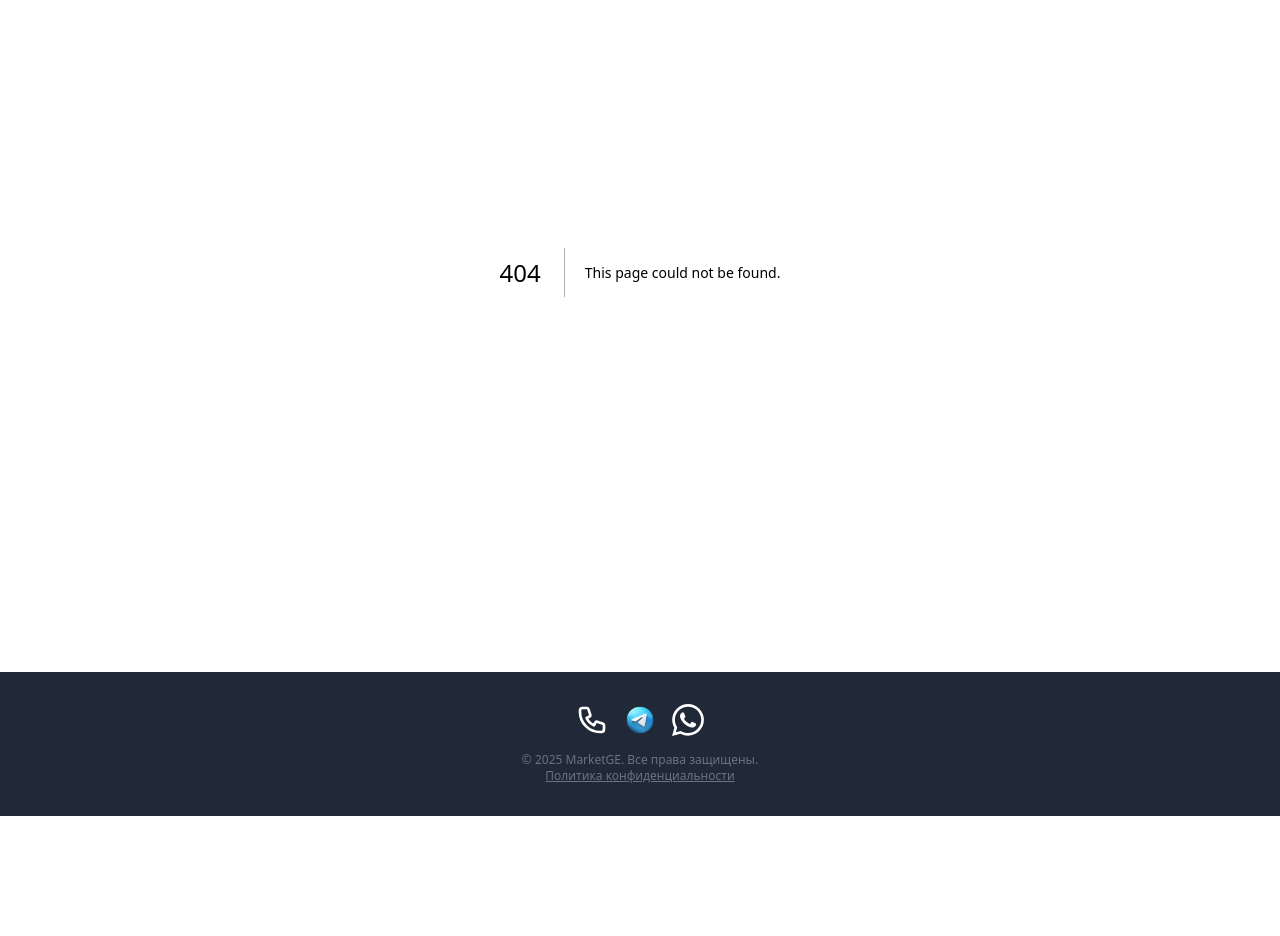
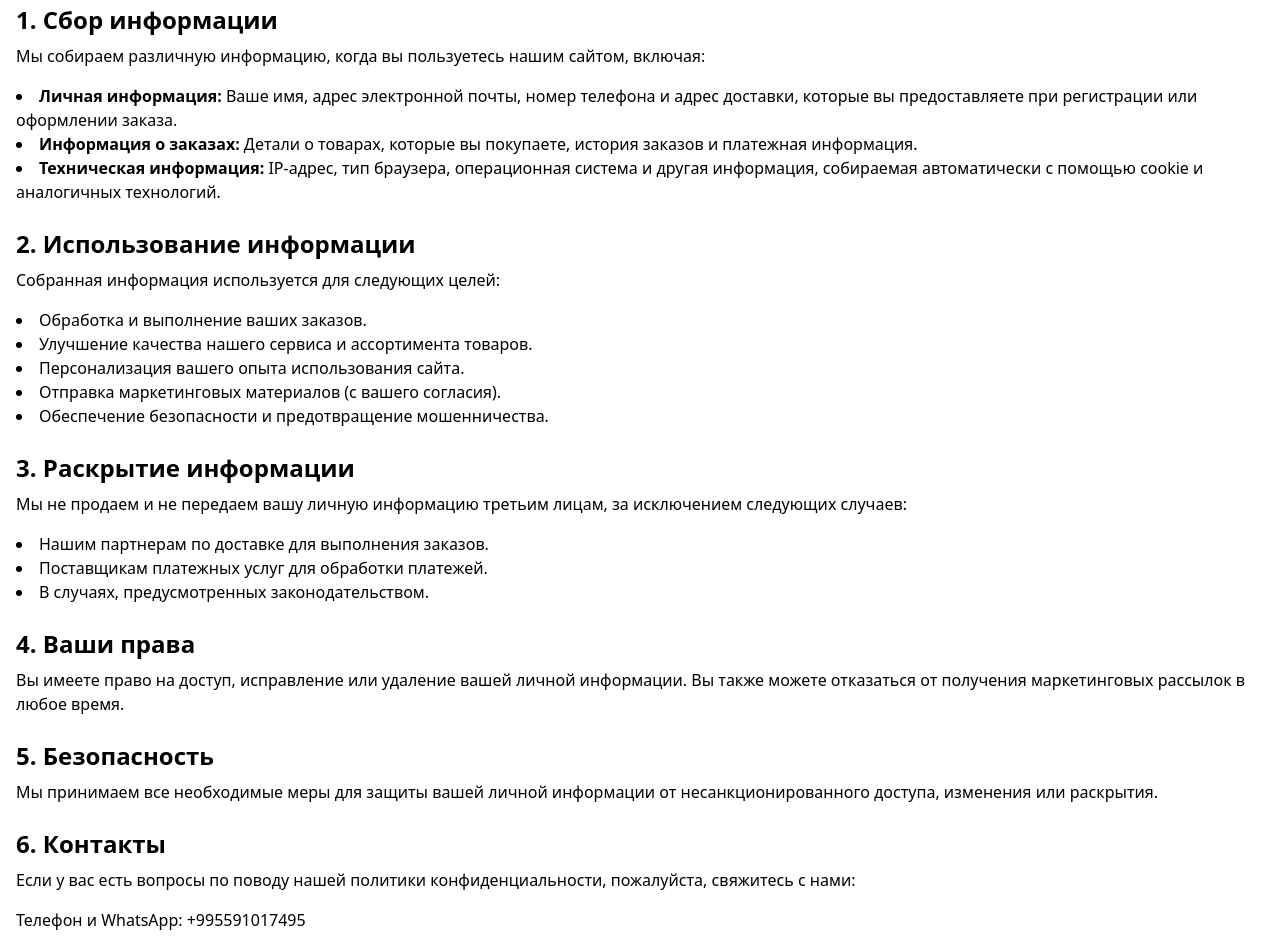
Before and after one commit to kamrikalive/bazariara, a Next.js app: page /privacy-policy in a window 1280 px wide. Before the commit this address had no page. Shown: the part 200-1136 px from the top of the page. Before the commit the page ends 1016 px from the top, so only its background shows below. Built offline with nearby package versions, Linux system fonts and the light colour scheme.

Commit message:
Наличе +скрол

```diff
--- a/app/page.tsx
+++ b/app/page.tsx
@@ -3,18 +3,17 @@
 import { useState, useEffect } from 'react';
 import Link from 'next/link';
 import { useCart } from '@/contexts/CartContext';
-import { ShoppingCartIcon } from '@heroicons/react/24/solid';
+import { ShoppingCartIcon, ChevronLeftIcon, ChevronRightIcon } from '@heroicons/react/24/solid';
 import { calculateDisplayPrice } from '@/lib/priceLogic';
-import { database } from '@/lib/firebaseClient'; // Import client-side Firebase
+import { database } from '@/lib/firebaseClient';
 import { ref, get } from 'firebase/database';
 
-
-// Define the Product type for strong typing
 type Product = {
-  id: number; // Changed to number to match data
+  id: number;
   title: string;
   category: string;
   price: number;
+  in_stock: boolean;
   description?: string;
   image_url?: string;
 };
@@ -33,21 +32,6 @@ async function fetchProductsFromFirebase(): Promise<Product[]> {
 
   return [...gardenProducts, ...hikingProducts];
 }
-
-// Define a mapping for categories
-const categoryMap: { [key: string]: string } = {
-    'hiking': 'Товары для отдыха',
-    'garden': 'Сад',
-};
-
-// Create a reverse mapping
-const reverseCategoryMap: { [key: string]: string } = Object.fromEntries(
-  Object.entries(categoryMap).map(([key, value]) => [value, key])
-);
-
-
-// Define the categories to be displayed
-const displayCategories = ['Товары для отдыха', 'Сад'];
 
 const ITEMS_PER_PAGE = 20;
 
@@ -72,12 +56,11 @@ export default function HomePage() {
         setAllProducts(products);
         setFilteredProducts(products);
 
-        // Get unique categories from the processed products
         const uniqueCategories = Array.from(new Set(products.map((p) => p.category)));
         setCategories(['Все', ...uniqueCategories]);
 
       } catch (err: any) {
-        setError(err.message); // Set the error message to be displayed
+        setError(err.message);
         console.error(err);
       } finally {
         setLoading(false);
@@ -101,8 +84,17 @@ export default function HomePage() {
     }
 
     setFilteredProducts(products);
-    setCurrentPage(1); // Reset to first page on category or search change
+    setCurrentPage(1);
   }, [selectedCategory, allProducts, searchQuery]);
+
+  const handlePageChange = (page: number) => {
+    if (page < 1 || page > totalPages) return;
+    setCurrentPage(page);
+    window.scrollTo({
+      top: 0,
+      behavior: 'smooth',
+    });
+  };
 
   if (loading) {
     return <div className="flex items-center justify-center min-h-[60vh] text-white">Загрузка товаров...</div>;
@@ -172,12 +164,15 @@ export default function HomePage() {
                       <div className="p-5">
                           <h2 className="text-xl font-bold mb-2 truncate group-hover:text-lime-400 transition-colors duration-300">{product.title}</h2>
                           <p className="text-gray-400 text-sm mb-3">{product.category}</p>
+                           <div className="flex justify-between items-center">
                               <p className="text-2xl font-semibold text-lime-500">₾{calculateDisplayPrice(product.price)}</p>
+                              {product.in_stock && <span className="text-sm font-semibold text-green-400 bg-green-900/50 rounded-full px-3 py-1">В наличии</span>}
+                          </div>
                       </div>
                   </Link>
                   <div className="p-5 pt-0 mt-auto">
                       <button
-                          onClick={() => addToCart(product)} // Add product to cart
+                          onClick={() => addToCart(product)}
                           className="w-full flex items-center justify-center px-4 py-3 font-bold rounded-lg bg-lime-500 text-gray-900 hover:bg-lime-400 transition-all duration-300 transform hover:scale-105 shadow-lg shadow-lime-500/30 hover:shadow-xl hover:shadow-lime-400/40"
                       >
                           <ShoppingCartIcon className="h-5 w-5 mr-2"/>
@@ -189,23 +184,27 @@ export default function HomePage() {
           })}
         </div>
 
+        {totalPages > 1 && (
             <div className="mt-16 flex justify-center items-center gap-4">
                 <button
-                onClick={() => setCurrentPage(p => Math.max(p - 1, 1))}
+                    onClick={() => handlePageChange(currentPage - 1)}
                     disabled={currentPage === 1}
-                className="px-4 py-2 font-semibold rounded-lg bg-gray-800 disabled:opacity-40 disabled:cursor-not-allowed hover:bg-gray-700 transition-colors duration-300"
+                    className="p-3 rounded-full bg-lime-500 text-gray-900 font-bold hover:bg-lime-400 transition-all duration-300 transform hover:scale-105 shadow-lg shadow-lime-500/30 disabled:bg-gray-700 disabled:opacity-50 disabled:cursor-not-allowed disabled:scale-100 disabled:shadow-none"
                 >
-                Назад
+                    <ChevronLeftIcon className="h-6 w-6" />
                 </button>
-            <span className="text-lg font-medium text-gray-300">Страница {currentPage} из {totalPages}</span>
+
+                <span className="text-lg font-semibold text-white bg-gray-800/80 rounded-full px-5 py-2 shadow-inner">Страница {currentPage} из {totalPages}</span>
+
                 <button
-                onClick={() => setCurrentPage(p => Math.min(p + 1, totalPages))}
+                    onClick={() => handlePageChange(currentPage + 1)}
                     disabled={currentPage === totalPages}
-                className="px-4 py-2 font-semibold rounded-lg bg-gray-800 disabled:opacity-40 disabled:cursor-not-allowed hover:bg-gray-700 transition-colors duration-300"
+                    className="p-3 rounded-full bg-lime-500 text-gray-900 font-bold hover:bg-lime-400 transition-all duration-300 transform hover:scale-105 shadow-lg shadow-lime-500/30 disabled:bg-gray-700 disabled:opacity-50 disabled:cursor-not-allowed disabled:scale-100 disabled:shadow-none"
                 >
-                Вперед
+                    <ChevronRightIcon className="h-6 w-6" />
                 </button>
             </div>
+        )}
 
       </main>
     </div>
--- /dev/null
+++ b/app/privacy-policy/page.tsx
@@ -0,0 +1,61 @@
+import React from 'react';
+
+const PrivacyPolicyPage = () => {
+  return (
+    <div className="container mx-auto px-4 py-8">
+      <h1 className="text-3xl font-bold mb-4">Политика конфиденциальности MarketGE</h1>
+      <p className="mb-4">Дата последнего обновления: 24 мая 2024 г.</p>
+
+      <h2 className="text-2xl font-bold mt-6 mb-2">1. Сбор информации</h2>
+      <p className="mb-4">
+        Мы собираем различную информацию, когда вы пользуетесь нашим сайтом, включая:
+      </p>
+      <ul className="list-disc list-inside mb-4">
+        <li><strong>Личная информация:</strong> Ваше имя, адрес электронной почты, номер телефона и адрес доставки, которые вы предоставляете при регистрации или оформлении заказа.</li>
+        <li><strong>Информация о заказах:</strong> Детали о товарах, которые вы покупаете, история заказов и платежная информация.</li>
+        <li><strong>Техническая информация:</strong> IP-адрес, тип браузера, операционная система и другая информация, собираемая автоматически с помощью cookie и аналогичных технологий.</li>
+      </ul>
+
+      <h2 className="text-2xl font-bold mt-6 mb-2">2. Использование информации</h2>
+      <p className="mb-4">
+        Собранная информация используется для следующих целей:
+      </p>
+      <ul className="list-disc list-inside mb-4">
+        <li>Обработка и выполнение ваших заказов.</li>
+        <li>Улучшение качества нашего сервиса и ассортимента товаров.</li>
+        <li>Персонализация вашего опыта использования сайта.</li>
+        <li>Отправка маркетинговых материалов (с вашего согласия).</li>
+        <li>Обеспечение безопасности и предотвращение мошенничества.</li>
+      </ul>
+
+      <h2 className="text-2xl font-bold mt-6 mb-2">3. Раскрытие информации</h2>
+      <p className="mb-4">
+        Мы не продаем и не передаем вашу личную информацию третьим лицам, за исключением следующих случаев:
+      </p>
+      <ul className="list-disc list-inside mb-4">
+        <li>Нашим партнерам по доставке для выполнения заказов.</li>
+        <li>Поставщикам платежных услуг для обработки платежей.</li>
+        <li>В случаях, предусмотренных законодательством.</li>
+      </ul>
+
+      <h2 className="text-2xl font-bold mt-6 mb-2">4. Ваши права</h2>
+      <p className="mb-4">
+        Вы имеете право на доступ, исправление или удаление вашей личной информации. Вы также можете отказаться от получения маркетинговых рассылок в любое время.
+      </p>
+
+      <h2 className="text-2xl font-bold mt-6 mb-2">5. Безопасность</h2>
+      <p className="mb-4">
+        Мы принимаем все необходимые меры для защиты вашей личной информации от несанкционированного доступа, изменения или раскрытия.
+      </p>
+
+      <h2 className="text-2xl font-bold mt-6 mb-2">6. Контакты</h2>
+      <p className="mb-4">
+        Если у вас есть вопросы по поводу нашей политики конфиденциальности, пожалуйста, свяжитесь с нами:
+      </p>
+      <p>Телефон и WhatsApp: +995591017495</p>
+      <p>Телеграм: @tosendme</p>
+    </div>
+  );
+};
+
+export default PrivacyPolicyPage;
--- a/app/products/[category]/[id]/page.tsx
+++ b/app/products/[category]/[id]/page.tsx
@@ -14,6 +14,7 @@ type Product = {
     title: string;
     category: string;
     price: number;
+    in_stock: boolean;
     description?: string;
     image_url?: string;
 };
@@ -69,6 +70,7 @@ export default function ProductDetailPage({ params }: { params: { category: stri
             price: product.price,
             image_url: product.image_url,
             category: product.category,
+            in_stock: product.in_stock,
         };
         addToCart(productForCart);
     }
@@ -113,7 +115,10 @@ export default function ProductDetailPage({ params }: { params: { category: stri
                 <p className="text-sm text-lime-400 font-semibold mb-2">{product.category}</p>
                 <h1 className="text-4xl lg:text-5xl font-extrabold mb-4 text-gray-100">{product.title}</h1>
 
-                <p className="text-4xl font-bold text-lime-500 mb-6">₾{calculateDisplayPrice(product.price)}</p>
+                <div className="flex justify-between items-center mb-6">
+                    <p className="text-4xl font-bold text-lime-500">₾{calculateDisplayPrice(product.price)}</p>
+                    {product.in_stock && <span className="text-sm font-semibold text-green-400 bg-green-900/50 rounded-full px-3 py-1">В наличии</span>}
+                </div>
 
                 {/* === Description Field === */}
                 {product.description && (
--- a/components/Footer.tsx
+++ b/components/Footer.tsx
@@ -1,8 +1,9 @@
 import Image from 'next/image';
+import Link from 'next/link';
 
 const Footer = () => {
   return (
-    <footer className="bg-gray-800 text-white py-8 mt-auto">
+    <footer className="bg-gray-800 text-white py-4 mt-auto">
       <div className="container mx-auto px-4 text-center">
         <div className="flex justify-center space-x-4 mb-4">
           <a href="tel:+995591017495">
@@ -21,7 +22,9 @@ const Footer = () => {
         </div>
         <div className="text-center mt-4 text-xs text-gray-500">
           <p>&copy; 2025 MarketGE. Все права защищены.</p>
-          <p className="underline">Политика конфиденциальности</p>
+          <Link href="/privacy-policy" className="underline">
+            Политика конфиденциальности
+          </Link>
         </div>
       </div>
     </footer>
```
Lines whose indentation alone changed are shown as unchanged.
